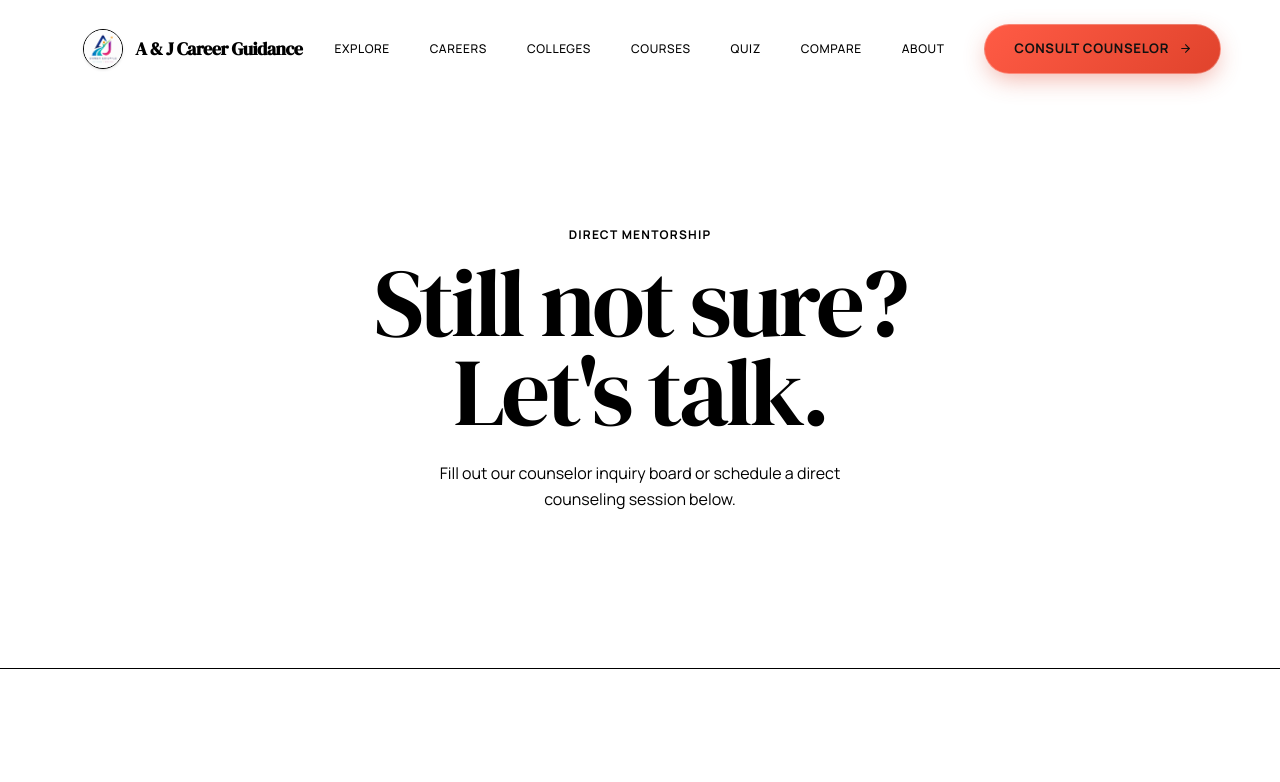
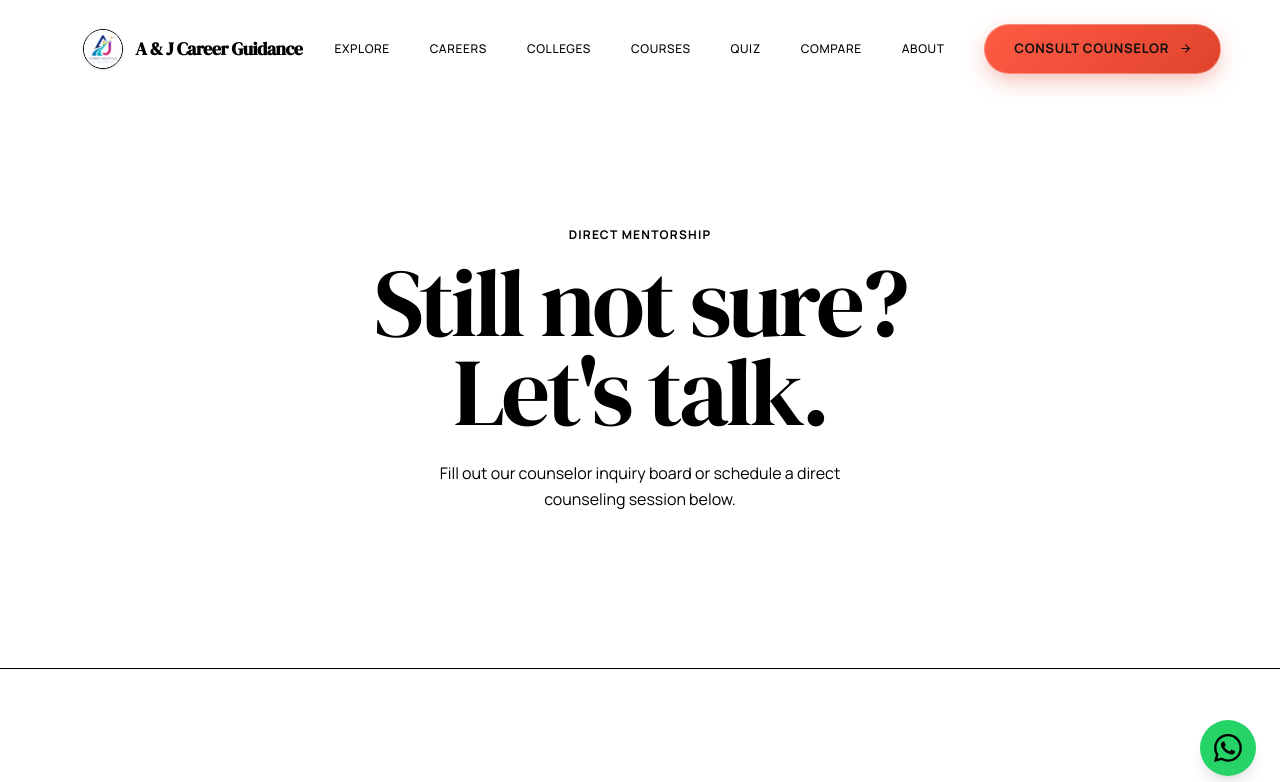
Before and after one commit to Tanmoy200405/aj, a React (Vite) app in the folder frontend/: page /contact in a window 1280 px wide. Shown: the top 782 px of the page. Built offline with nearby package versions, Linux system fonts and the light colour scheme; no server answers.

Commit message:
Add floating WhatsApp contact button

```diff
--- a/frontend/src/App.jsx
+++ b/frontend/src/App.jsx
@@ -16,6 +16,7 @@
 import Cursor from "./components/Cursor";
 import ScrollToTop from "./components/ScrollToTop";
 import Preloader from "./components/Preloader";
+import WhatsAppButton from "./components/WhatsAppButton";
 
 const AppContent = ({ loading, setLoading }) => {
   const location = useLocation();
@@ -46,6 +47,7 @@
               <Route path="/contact" element={<Contact />} />
             </Routes>
           </div>
+          <WhatsAppButton />
         </>
       )}
     </div>
--- /dev/null
+++ b/frontend/src/components/WhatsAppButton.jsx
@@ -0,0 +1,34 @@
+import React from 'react';
+
+const WhatsAppButton = () => {
+  const phoneNumber = "917003973892";
+  const message = encodeURIComponent("Hello! I'm interested in career guidance.");
+  const whatsappUrl = `https://wa.me/${phoneNumber}?text=${message}`;
+
+  return (
+    <a
+      href={whatsappUrl}
+      target="_blank"
+      rel="noopener noreferrer"
+      className="fixed bottom-6 right-6 z-50 flex items-center justify-center w-14 h-14 bg-[#25D366] text-white rounded-full shadow-lg hover:shadow-2xl hover:scale-110 transition-all duration-300 group"
+      aria-label="Chat with us on WhatsApp"
+    >
+      <svg
+        xmlns="http://www.w3.org/2000/svg"
+        width="28"
+        height="28"
+        fill="currentColor"
+        viewBox="0 0 16 16"
+      >
+        <path d="M13.601 2.326A7.854 7.854 0 0 0 7.994 0C3.627 0 .068 3.558.064 7.926c-.003 1.396.366 2.76 1.057 3.965L0 16l4.204-1.102a7.933 7.933 0 0 0 3.79.965h.004c4.368 0 7.926-3.558 7.93-7.93A7.898 7.898 0 0 0 13.6 2.326zM7.994 14.521a6.573 6.573 0 0 1-3.356-.92l-.24-.144-2.494.654.666-2.433-.156-.251a6.56 6.56 0 0 1-1.007-3.505c0-3.626 2.957-6.584 6.591-6.584a6.56 6.56 0 0 1 4.66 1.931 6.557 6.557 0 0 1 1.928 4.66c-.004 3.639-2.961 6.592-6.592 6.592zm3.615-4.934c-.197-.099-1.17-.578-1.353-.646-.182-.065-.315-.099-.445.099-.133.197-.513.646-.627.775-.114.133-.232.148-.43.05-.197-.1-.836-.308-1.592-.985-.59-.525-.985-1.175-1.103-1.372-.114-.198-.011-.304.088-.403.087-.088.197-.232.296-.346.1-.114.133-.198.198-.33.065-.134.034-.248-.015-.347-.05-.099-.445-1.076-.612-1.47-.16-.389-.323-.335-.445-.34-.114-.007-.247-.007-.38-.007a.729.729 0 0 0-.529.247c-.182.198-.691.677-.691 1.654 0 .977.71 1.916.81 2.049.098.133 1.394 2.132 3.383 2.992.47.205.84.326 1.129.418.475.152.904.129 1.246.08.38-.058 1.171-.48 1.338-.943.164-.464.164-.86.114-.943-.049-.084-.182-.133-.38-.232z"/>
+      </svg>
+
+      {/* Tooltip */}
+      <span className="absolute right-16 bg-[#111110] text-[#F5F2EA] text-xs font-semibold px-3 py-1.5 rounded-lg shadow-lg opacity-0 group-hover:opacity-100 transition-opacity duration-300 pointer-events-none whitespace-nowrap">
+        Chat with us!
+      </span>
+    </a>
+  );
+};
+
+export default WhatsAppButton;
```
